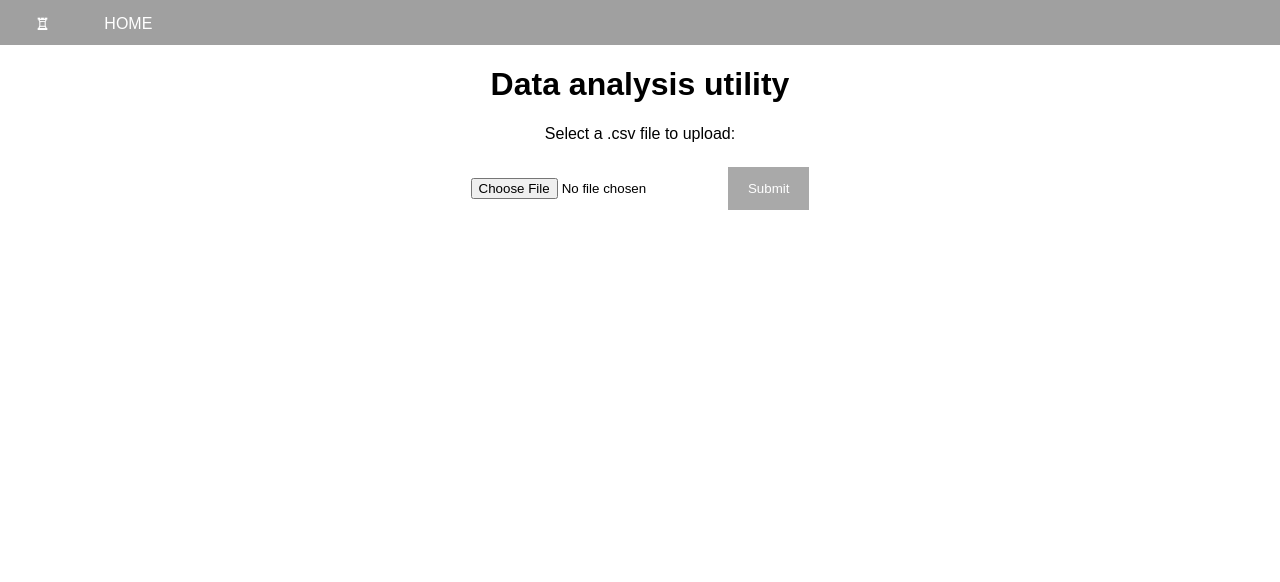
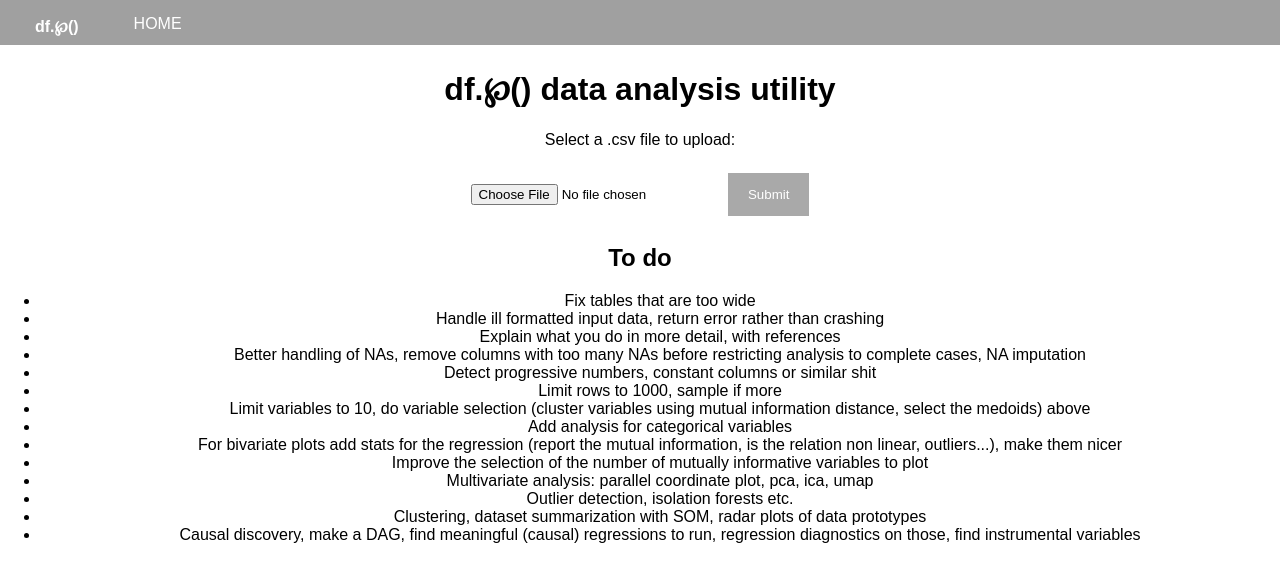
Before and after one commit to m-a-r-i-o/torreglia, a Flask app: page / in a window 1280 px wide. Shown: the top 582 px of the page. Run offline with Flask 3, Linux system fonts and the light colour scheme.

Commit message:
branding

```diff
--- a/templates/report.html
+++ b/templates/report.html
@@ -11,7 +11,8 @@
 <header>
   <nav>
     <ul>
-      <li><strong>&#x265C;</strong></li>
+      <li><strong>df.&#x2118;()</strong>
+</li>
       <li><a href="/">Home</a></li>
       <!-- Add more navigation links here -->
     </ul>
--- a/templates/upload.html
+++ b/templates/upload.html
@@ -11,13 +11,14 @@
 <header>
   <nav>
     <ul>
-      <li><strong>&#x2656;</strong></li>
+      <li><strong>df.&#x2118;()</strong>
+</li>
       <li><a href="/">Home</a></li>
       <!-- Add more navigation links here -->
     </ul>
   </nav>
 </header>
-	<h1> Data analysis utility </h1>
+	<h1> df.&#x2118;() data analysis utility </h1>
 	<p> Select a .csv file to upload:</p>
 	<p></p>
     <form method="POST" enctype="multipart/form-data" action="{{ url_for('upload') }}">
@@ -32,6 +33,24 @@
   Loading... this may take a while
 </div>
 
+<h2>To do</h2>
+<ul>
+      <li>Fix tables that are too wide</li>
+      <li>Handle ill formatted input data, return error rather than crashing</li>
+      <li>Explain what you do in more detail, with references</li>
+      <li>Better handling of NAs, remove columns with too many NAs before restricting analysis to complete cases, NA imputation</li>
+      <li>Detect progressive numbers, constant columns or similar shit</li>
+      <li>Limit rows to 1000, sample if more</li>
+      <li>Limit variables to 10, do variable selection (cluster variables using mutual information distance, select the medoids) above </li>
+      <li>Add analysis for categorical variables</li>
+      <li>For bivariate plots add stats for the regression (report the mutual information, is the relation non linear, outliers...), make them nicer</li>
+      <li>Improve the selection of the number of mutually informative variables to plot</li>
+      <li>Multivariate analysis: parallel coordinate plot, pca, ica, umap</li>
+      <li>Outlier detection, isolation forests etc.</li>
+      <li>Clustering, dataset summarization with SOM, radar plots of data prototypes</li>
+      <li>Causal discovery, make a DAG, find meaningful (causal) regressions to run, regression diagnostics on those, find instrumental variables </li>
+</ul>
+
 <script>
   document.getElementById('startAnalysisButton').addEventListener('click', function() {
     document.getElementById('spinner').classList.add('loading');
```
